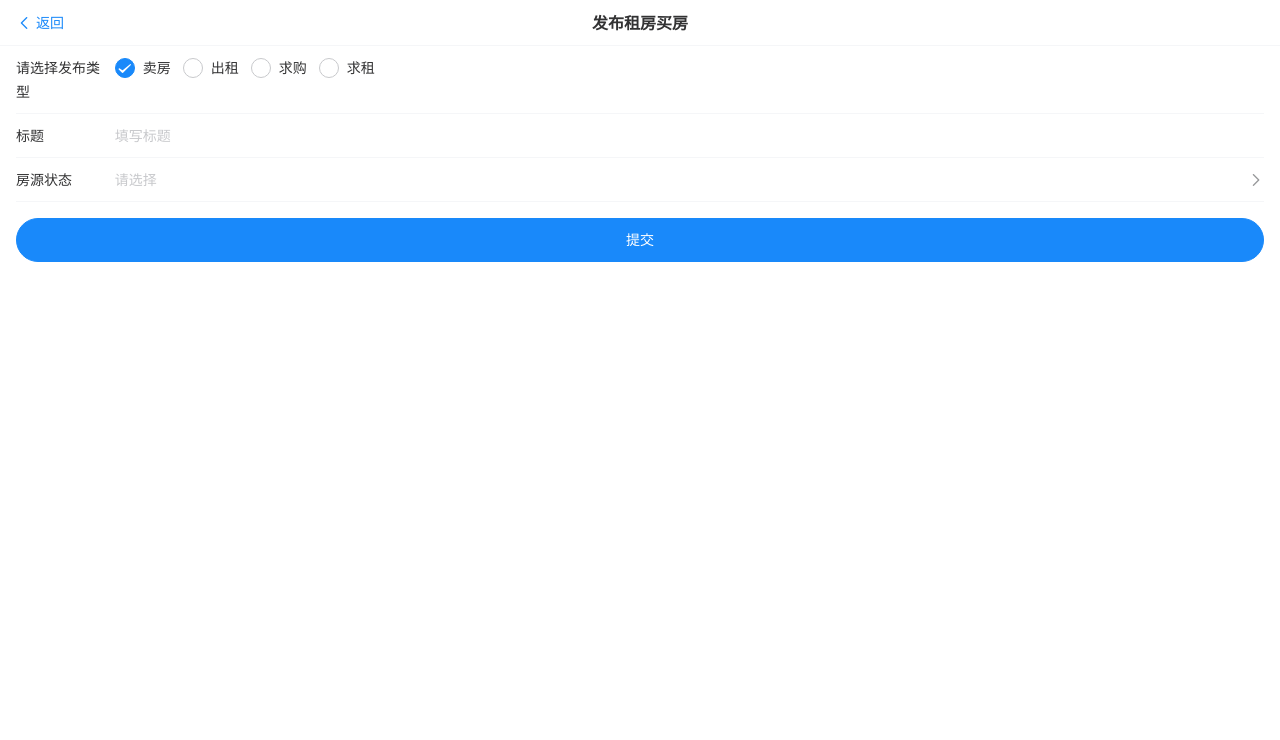
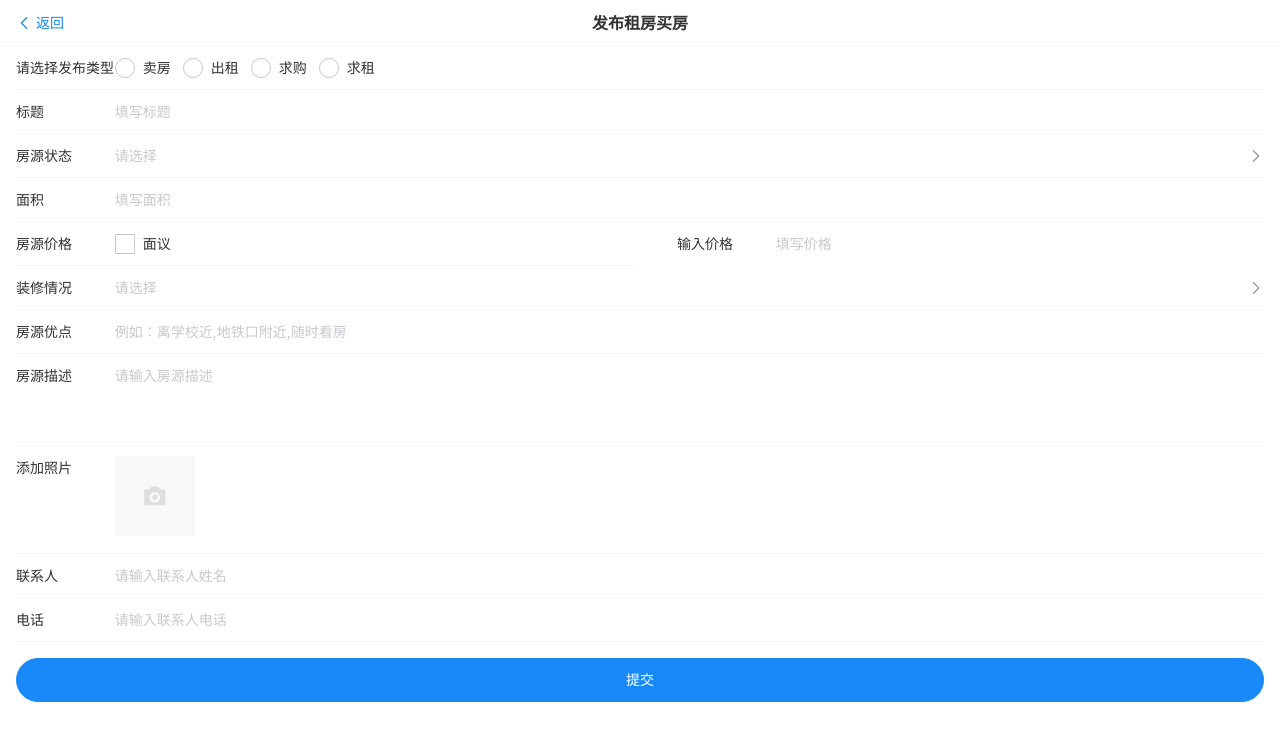
Before and after one commit to liangxv/live-vu3, a Vue app: page /publish/housepublish in a window 1280 px wide. Shown: the top 740 px of the page. Built offline with nearby package versions, Linux system fonts and the light colour scheme.

Commit message:
优化发帖页面

```diff
--- a/src/main.js
+++ b/src/main.js
@@ -3,9 +3,11 @@
 import { createApp } from 'vue'
 import App from './App.vue'
 import router from './router'
+import { Uploader,Toast } from 'vant';
+
 
 const app = createApp(App)
 
-app.use(router)
+app.use(router).use(Uploader).use(Toast)
 
 app.mount('#app')
--- a/src/views/index/house.vue
+++ b/src/views/index/house.vue
@@ -45,8 +45,7 @@
     import {ref, reactive} from 'vue';
     import {getData} from '@/api/house.js';
     import ArticleList from "./components/article-list.vue";
-    // import houseArticleList from "./components/house-buy.vue";
-    import HouseList from "./components/house-list.vue";
+    import HouseList from "./components/house-list.vue"
 
     const active = ref(0);
     const type = ref(0);
--- a/src/views/publish/HousePublish.vue
+++ b/src/views/publish/HousePublish.vue
@@ -1,22 +1,108 @@
 <template>
-    <van-nav-bar title="发布租房买房" left-text="返回" left-arrow @click-left="onClickLeft" />
+    <van-nav-bar title="发布租房买房" left-text="返回" left-arrow @click-left="onClickLeft"/>
+
     <van-form @submit="onSubmit">
-        <van-field name="radio" label="请选择发布类型">
+
+        <van-field v-model="formHouseData.releaseState" name="releaseState" label="请选择发布类型" style="white-space:nowrap;">
             <template #input>
-                <van-radio-group v-model="checked" direction="horizontal">
-                    <van-radio name="1">卖房</van-radio>
-                    <van-radio name="2">出租</van-radio>
-                    <van-radio name="2">求购</van-radio>
-                    <van-radio name="2">求租</van-radio>
+                <van-radio-group v-model="formHouseData.releaseState" direction="horizontal">
+                    <van-radio name=1>卖房</van-radio>
+                    <van-radio name=2>出租</van-radio>
+                    <van-radio name=3>求购</van-radio>
+                    <van-radio name=4>求租</van-radio>
                 </van-radio-group>
             </template>
         </van-field>
-        <van-field label="标题" placeholder="填写标题" />
-        <van-field v-model="result" is-link readonly name="picker" label="房源状态" placeholder="请选择"
-            @click="showPicker = true" />
-        <van-popup v-model:show="showPicker" position="bottom">
-            <van-picker :columns="columns" @confirm="onConfirm" @cancel="showPicker = false" />
+
+        <van-field v-model="formHouseData.title" label="标题" placeholder="填写标题"></van-field>
+
+        <van-field
+                v-model="result"
+                is-link
+                readonly
+                name="houseState"
+                label="房源状态"
+                placeholder="请选择"
+                @click="showPicker1 = true"></van-field>
+
+        <van-popup v-model:show="showPicker1" position="bottom">
+            <van-picker
+                    :columns="columns"
+                    @confirm="onConfirm"
+                    @cancel="showPicker1 = false"/>
+
         </van-popup>
+
+        <van-field v-model="formHouseData.area" label="面积" placeholder="填写面积">
+        </van-field>
+
+        <div class="price-row">
+            <van-field
+                    class="price-field"
+                    v-model="formHouseData.price"
+                    label="房源价格"
+                    placeholder="填写价格"
+            >
+                <template #input>
+                    <van-checkbox-group v-model="formHouseData.isNegotiable" direction="horizontal">
+                        <van-checkbox name="面议" shape="square">面议</van-checkbox>
+                    </van-checkbox-group>
+                </template>
+            </van-field>
+            <div class="manual-price-field" v-if="!formHouseData.isNegotiable.includes('面议')">
+                <van-field
+                        v-model="formHouseData.price"
+                        label="输入价格"
+                        placeholder="填写价格"
+                ></van-field>
+            </div>
+        </div>
+
+        <van-field
+                v-model="result2"
+                name="renovationState"
+                label="装修情况"
+                placeholder="请选择"
+                readonly
+                is-link
+                @click="showPicker2 = true"
+        />
+
+        <van-popup v-model:show="showPicker2" position="bottom">
+            <van-picker
+                    :columns="renovationStateList"
+                    @confirm="onConfirmRenovationState"
+                    @cancel="showPicker2 = false"
+            />
+        </van-popup>
+
+        <van-field
+                v-model="formHouseData.houseAdvantage"
+                name="advantages"
+                label="房源优点"
+                placeholder="例如：离学校近,地铁口附近,随时看房"
+        />
+
+        <van-field
+                v-model="formHouseData.houseDescribe"
+                name="description"
+                label="房源描述"
+                type="textarea"
+                rows="3"
+                autosize
+                placeholder="请输入房源描述"
+        />
+
+        <van-field v-model="formHouseData.imgSrc" name="uploader" label="添加照片">
+            <template #input>
+                <van-uploader :after-read="afterRead" />
+            </template>
+        </van-field>
+
+        <van-field v-model="formHouseData.person" label="联系人" placeholder="请输入联系人姓名"/>
+
+        <van-field v-model="formHouseData.contact" label="电话" placeholder="请输入联系人电话" type="tel"/>
+
 
         <div style="margin: 16px;">
             <van-button round block type="primary" native-type="submit">
@@ -25,24 +111,110 @@
         </div>
     </van-form>
 </template>
+
+<style>
+    .price-row {
+        display: flex;
+        align-items: center;
+    }
+
+    .price-field {
+        flex: 1;
+        margin-right: 10px;
+    }
+
+    .manual-price-field {
+        flex: 1;
+    }
+</style>
+
 <script setup>
-import { ref } from 'vue';
+    import {ref} from 'vue';
+    import {houseAdd} from "../../api/house";
+
+
     const onClickLeft = () => history.back();
 
+    const areaValue = ref('120㎡一室一厅一卫');
+
     const checked = ref('1');
+    const result = ref('');
+    const result2 = ref('');
 
-const result = ref('');
-const showPicker = ref(false);
+    const imagevalue=ref([
+        {url:'https://fastly.jsdelivr.net/npm/@vant/assets/leaf.jpeg'}
+    ]);
+
+    const afterRead=(file)=>{
+        // console.log("文件信息:"+file)
+        console.log(file)
+        console.log("上传成功!")
+        console.log(file.objectUrl)
+
+        // console.log("文件名："+file.file.name)
+        // console.log("文件大小：" + file.file.size);
+        // console.log("文件类型：" + file.file.type);
+        // console.log("文件路径：" + file.file.url);
+        // formHouseData.value.imgSrc=URL.createObjectURL(file.file)
+    };
+
+    const formHouseData = ref({
+        isNegotiable: [],
+        price: '',
+        releaseState: '',
+        title: '',
+        houseState: '',
+        area: '',
+        renovationState: '',
+        houseAdvantage: '',
+        houseDescribe: '',
+        imgSrc: '',
+        person: '',
+        contact: '',
+    });
+
+    let showPicker1 = ref(false);
+    let showPicker2 = ref(false);
+
     const columns = [
-    { text: '新房', value: '1' },
-    { text: '二手房', value: '2' },
-    { text: '租房', value: '3' },
+        {text: '新房', value: '1'},
+        {text: '二手房', value: '2'},
+        {text: '租房', value: '3'},
     ];
 
-const onConfirm = ({ selectedOptions }) => {
+    const renovationStateList = [
+        {text: '简装修', value: '1'},
+        {text: '精装修', value: '2'},
+        {text: '毛坯房', value: '3'},
+    ];
+
+
+    const onConfirm = ({selectedOptions}) => {
         result.value = selectedOptions[0]?.text;
-    showPicker.value = false;
+        formHouseData.value.houseState = selectedOptions[0].value;
+        showPicker1.value = false;
+    };
+
+    const onConfirmRenovationState = ({selectedOptions}) => {
+        result2.value=selectedOptions[0]?.text
+        formHouseData.value.releaseState = selectedOptions[0]?.value
+        showPicker2.value = false;
+    };
+
+    const onSubmit = async () => {
+        const HouseData={
+
+        };
+      let formData=new FormData;
+
+      formData.append("houseRental",JSON.stringify(formHouseData.value));
+      console.log(formData.get("avatarFile"))
+      const response=await houseAdd(formData);
+
+      if (response.data.code===200){
+
+      }
+
     };
 
 </script>
-<style scoped></style>
```
Lines whose indentation alone changed are shown as unchanged.
